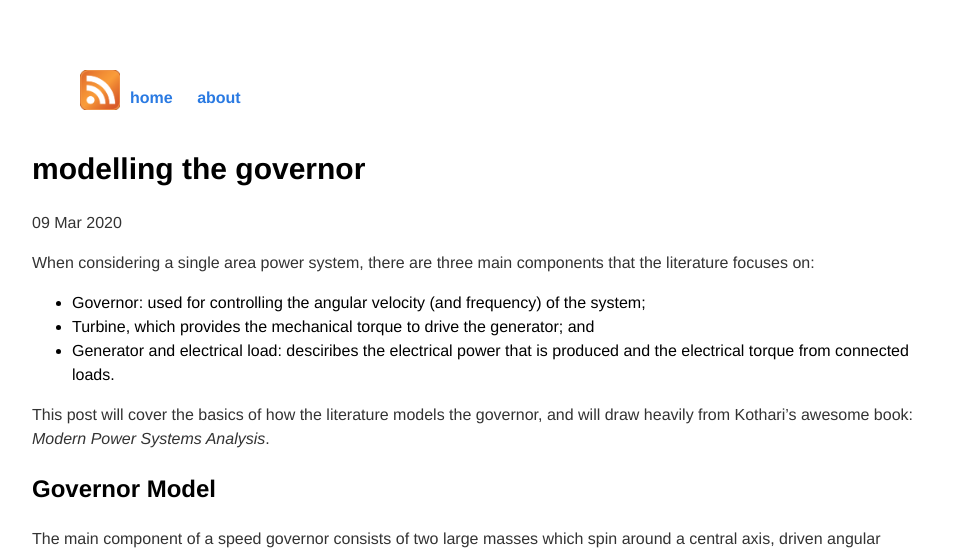
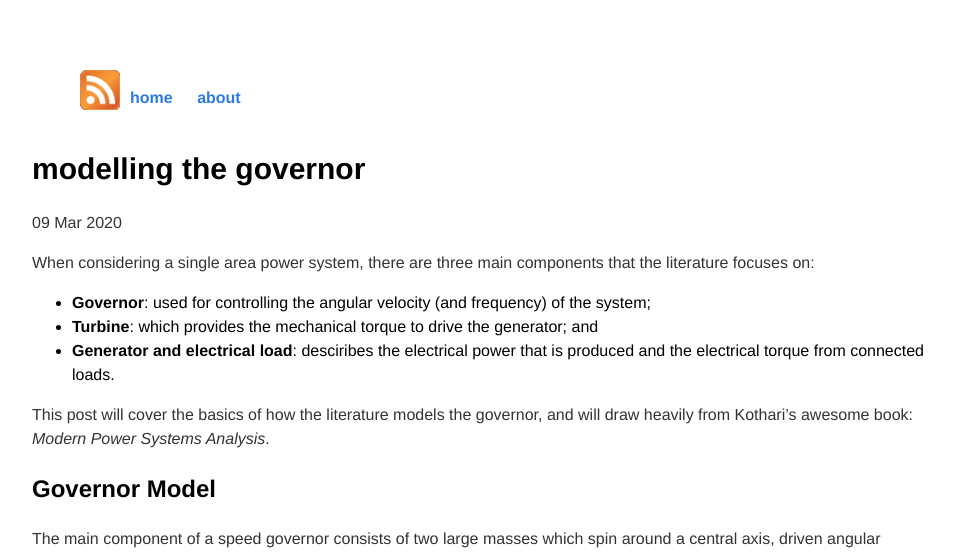
Before and after one commit to skreynolds/skreynolds.github.io, a Jekyll site: the page built from _posts/2020-03-09-modelling-plant-1.md, in a window 1280 px wide and 1400 px high. Shown: the top 554 px of the window, without its empty margins (160-1114 px from the left). Built offline with Jekyll 4.4.1, drawn with Linux system fonts in a browser that asks for light colours; formulas are drawn with MathJax 3; comment, search, counter and statistics services are not loaded; some of the changed text lies outside the part shown.

Commit message:
Update: changed image and trying to reformat markup

```diff
--- a/_posts/2020-03-09-modelling-plant-1.md
+++ b/_posts/2020-03-09-modelling-plant-1.md
@@ -6,16 +6,16 @@
 
 When considering a single area power system, there are three main components that the literature focuses on:
 
-* Governor: used for controlling the angular velocity (and frequency) of the system;
-* Turbine, which provides the mechanical torque to drive the generator; and
-* Generator and electrical load: desciribes the electrical power that is produced and the electrical torque from connected loads.
+* **Governor**: used for controlling the angular velocity (and frequency) of the system;
+* **Turbine**: which provides the mechanical torque to drive the generator; and
+* **Generator and electrical load**: desciribes the electrical power that is produced and the electrical torque from connected loads.
 
 This post will cover the basics of how the literature models the governor, and will draw heavily from Kothari's awesome book: *Modern Power Systems Analysis*.
 
 ## Governor Model
 The main component of a speed governor consists of two large masses which spin around a central axis, driven angular rotation of the turbine drive shaft. The image below, taken from Wikipedia, shows an example of this.
 
-<img src="https://en.wikipedia.org/wiki/Centrifugal_governor#/media/File:Ashton_Frost_engine_governor.jpg" alt="Ashton Frost Engine Governor" height="300" class="center">
+<img src="/assets/ashton_frost_engine_governor" alt="Ashton Frost Engine Governor" height="300" class="center">
 
 Elgerd's *Electric Energy System Theory: An Introduction* provides a schematic representation of the governing system of steam turbine, shown below. This schematic can be used as a starting point to derive the plant model.
 
@@ -23,9 +23,9 @@
 
 Assuming that the system is operating at some steady state, we can say that the linkage mechanisms are static, and the pilot valve is closed. We note that the steam valve is open at some definite value, and the turbine is running at a constant speed. Under these conditions we define the following operating conditions:
 
-* $$f^0$$ = system frequency (speed)
-* $$P_G^0$$ = generator output = turbine output (neglecting generator losses)
-* $$y_E^0$$ = steam valve setting
+* $$ f_0 $$ = system frequency (speed)
+* $$ ( P_G )_0 $$ = generator output = turbine output (neglecting generator losses)
+* $$ ( y_E )_0 $$ = steam valve setting
 
 If we let $$A$$ on the in the schematic be moved downward a little bit, $$\Delta y_A$$, the turbine power output will change by a directly proportional amount. Letting $$\Delta P_C$$ be the power increase, this can be expressed as:
 
```
Also changed, not shown: assets/ashton_frost_engine_governor.jpg (added).
